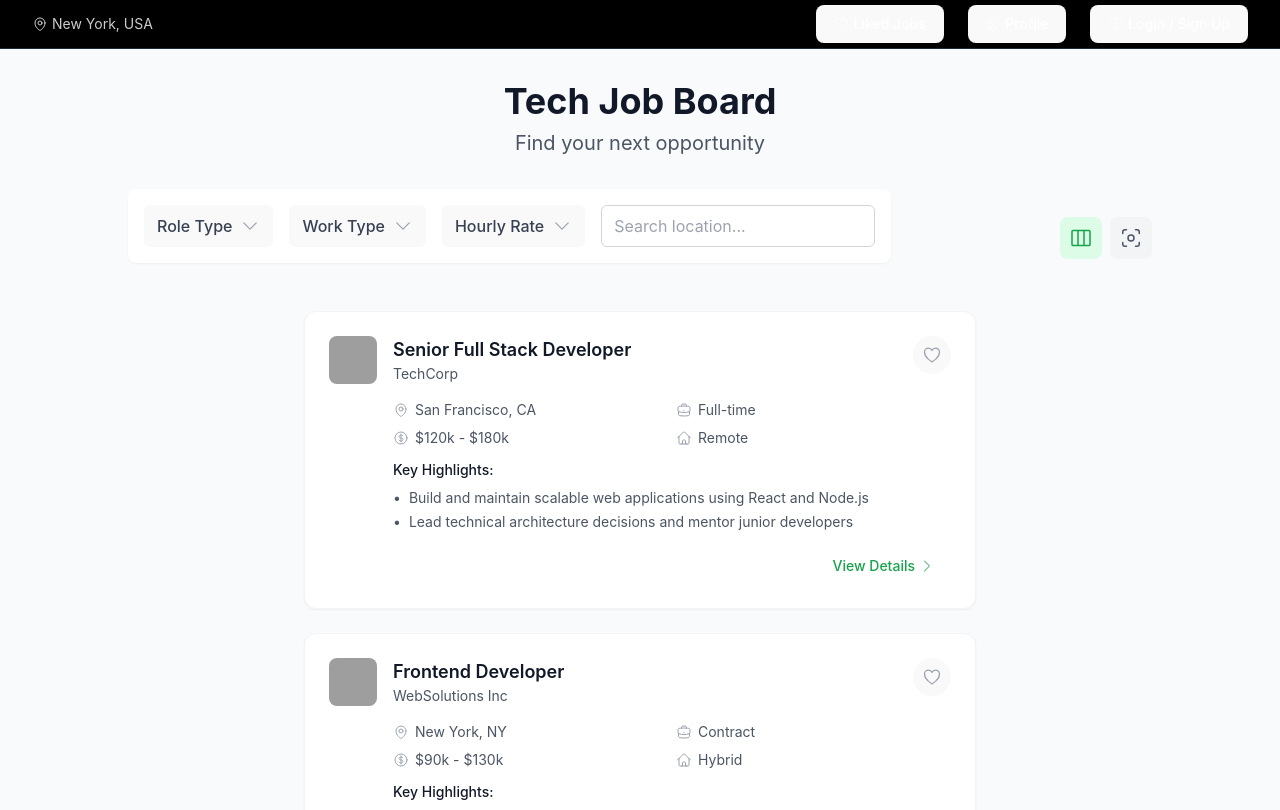
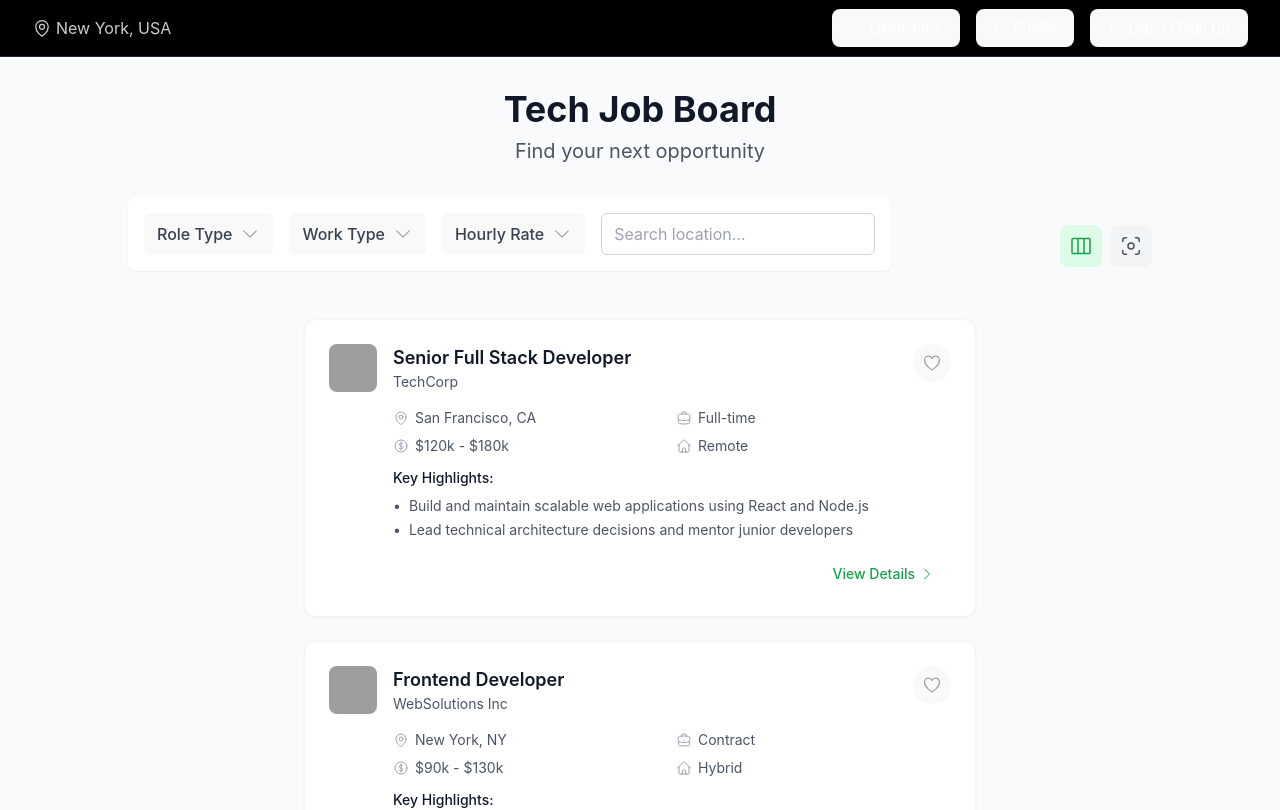
Before and after one commit to iammulla/job-board, a React (Vite) app: page / in a window 1280 px wide. Shown: the top 810 px of the page. Built offline with nearby package versions, Linux system fonts and the light colour scheme; grey boxes are pictures that could not be loaded.

Commit message:
Update header styling: adjust padding, increase location size, and refine button spacing

```diff
--- a/src/App.jsx
+++ b/src/App.jsx
@@ -9,7 +9,8 @@ import {
   ViewfinderCircleIcon,
   UserCircleIcon,
   HeartIcon,
-  MapPinIcon
+  MapPinIcon,
+  ArrowRightOnRectangleIcon
 } from '@heroicons/react/24/outline'
 
 function App() {
@@ -77,16 +78,16 @@ function App() {
     <div className="min-h-screen w-full bg-gray-50">
       {/* Top Navigation Bar */}
       <div className="bg-black border-b border-gray-800">
-        <div className="max-w-7xl mx-auto px-4 sm:px-6 lg:px-8">
-          <div className="flex justify-between items-center h-12">
+        <div className="max-w-7xl mx-auto px-4 py-1.5 sm:px-6 lg:px-8">
+          <div className="flex justify-between items-center h-11">
             {/* Location */}
-            <div className="flex items-center text-sm text-white/80 hover:text-indigo-400 transition-colors cursor-pointer">
-              <MapPinIcon className="h-4 w-4 mr-1" />
+            <div className="flex items-center text-base text-white/80 hover:text-indigo-400 transition-colors cursor-pointer">
+              <MapPinIcon className="h-5 w-5 mr-1" />
               <span>New York, USA</span>
             </div>
 
             {/* Navigation Links */}
-            <div className="flex items-center space-x-6">
+            <div className="flex items-center space-x-4">
               <button
                 ref={likedJobsButtonRef}
                 onClick={() => setIsLikedJobsOpen(!isLikedJobsOpen)}
@@ -105,7 +106,7 @@ function App() {
                 <span>Profile</span>
               </button>
               <button className="flex items-center text-sm text-white hover:text-gray-200 transition-colors">
-                <UserCircleIcon className="h-4 w-4 mr-1 text-white" />
+                <ArrowRightOnRectangleIcon className="h-4 w-4 mr-1 text-white" />
                 <span>Login / Sign Up</span>
               </button>
             </div>
```
